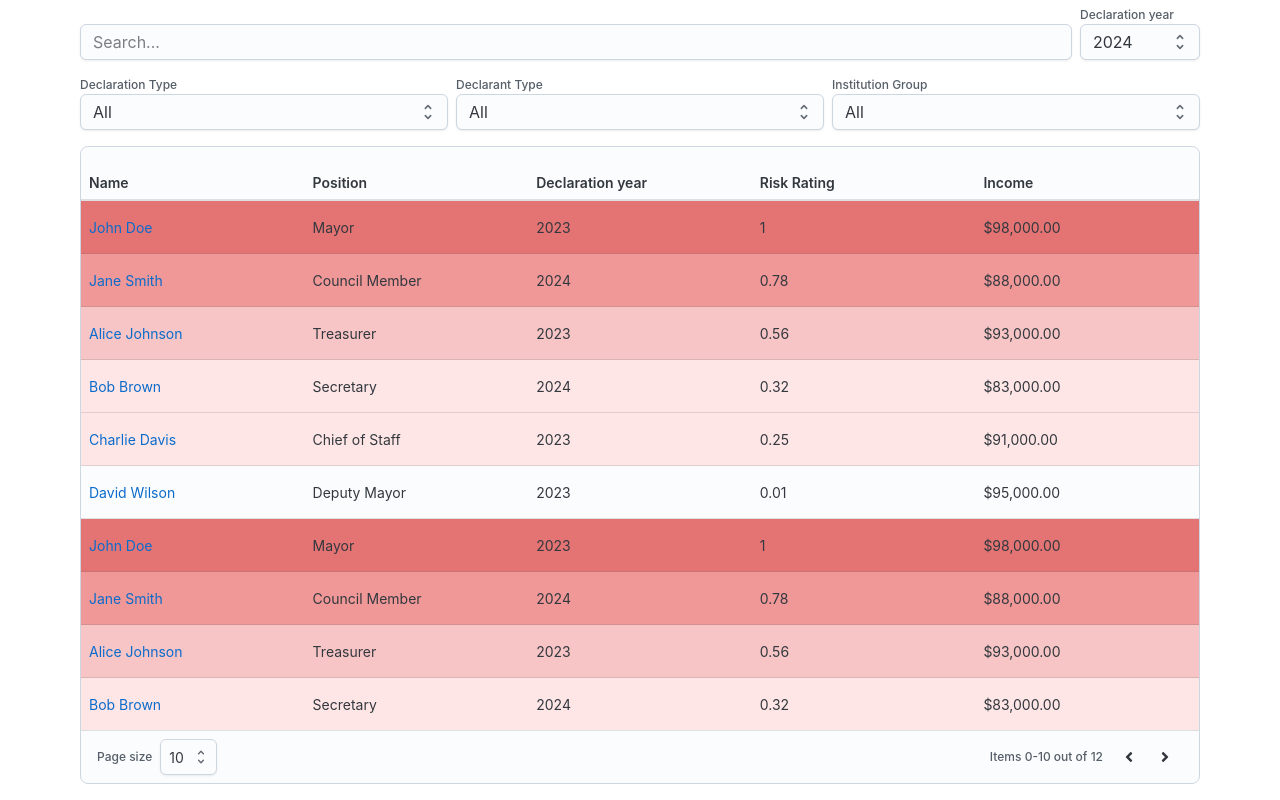
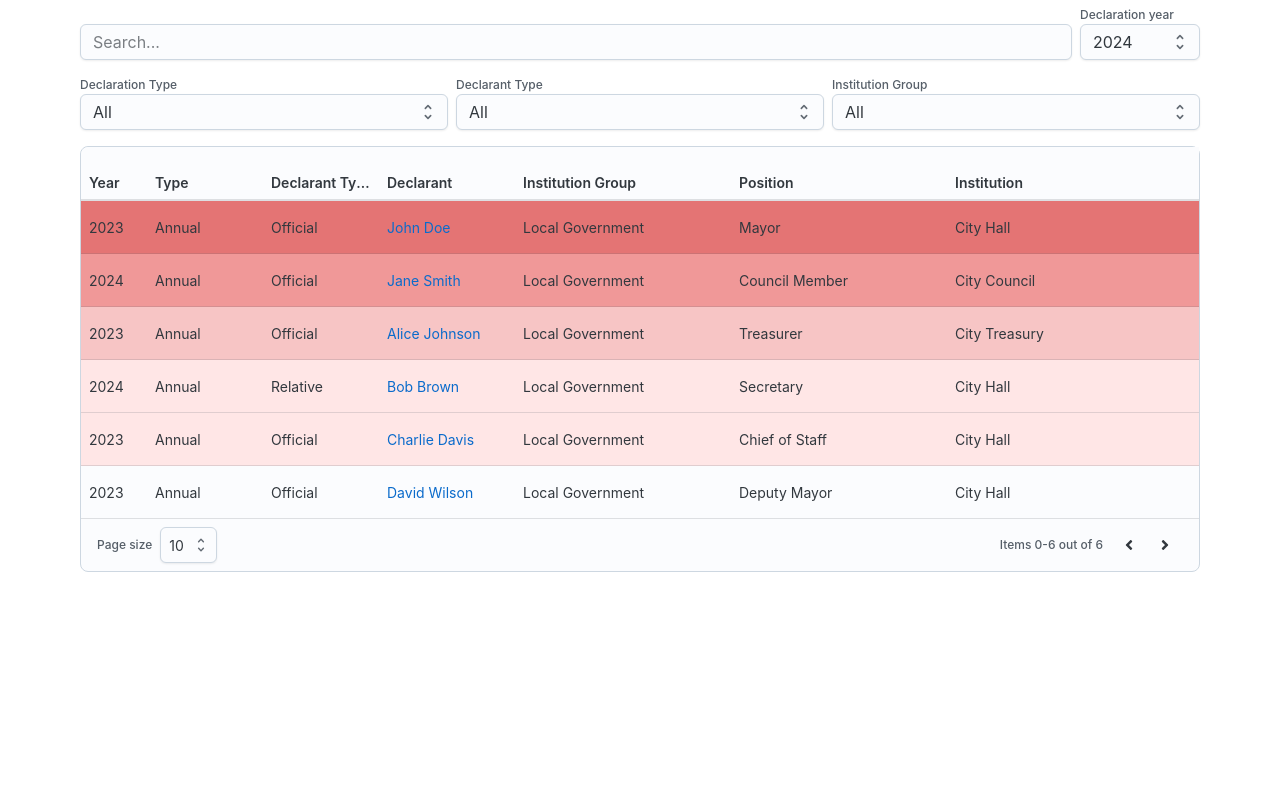
Before and after one commit to watsondoc/anti-corruption-hackathon, a React (Vite) app in the folder aras-client/: page /declarations in a window 1280 px wide. Shown: the part 400-1200 px from the top of the page. After the commit the page ends 988 px from the top, so only its background shows below. Built offline with nearby package versions, Linux system fonts and the light colour scheme.

Commit message:
updated columns in declarations table to match actual data

```diff
--- a/aras-client/src/pages/declarations.tsx
+++ b/aras-client/src/pages/declarations.tsx
@@ -28,9 +28,17 @@ import debounce from "debounce";
 
 interface Declaration {
   id: string;
-  name: string;
+
+  year: string;
+  type: string;
+
+  declarantType: string;
+  declarant: string;
+
   position: string;
-  declarationDate: string;
+  institutionGroup: string;
+  institution: string;
+
   risk: number;
   income: number;
 }
@@ -38,97 +46,73 @@ interface Declaration {
 const data: Declaration[] = [
   {
     id: "1",
-    name: "John Doe",
+    year: "2023",
+    type: "Annual",
+    declarantType: "Official",
+    declarant: "John Doe",
     position: "Mayor",
-    declarationDate: "2023",
+    institutionGroup: "Local Government",
+    institution: "City Hall",
     risk: 1,
     income: 98000,
   },
   {
     id: "2",
-    name: "Jane Smith",
+    year: "2024",
+    type: "Annual",
+    declarantType: "Official",
+    declarant: "Jane Smith",
     position: "Council Member",
-    declarationDate: "2024",
+    institutionGroup: "Local Government",
+    institution: "City Council",
     risk: 0.78,
     income: 88000,
   },
   {
     id: "3",
-    name: "Alice Johnson",
+    year: "2023",
+    type: "Annual",
+    declarantType: "Official",
+    declarant: "Alice Johnson",
     position: "Treasurer",
-    declarationDate: "2023",
+    institutionGroup: "Local Government",
+    institution: "City Treasury",
     risk: 0.56,
     income: 93000,
   },
   {
     id: "4",
-    name: "Bob Brown",
+    year: "2024",
+    type: "Annual",
+    declarantType: "Relative",
+    declarant: "Bob Brown",
     position: "Secretary",
-    declarationDate: "2024",
+    institutionGroup: "Local Government",
+    institution: "City Hall",
     risk: 0.32,
     income: 83000,
   },
   {
     id: "5",
-    name: "Charlie Davis",
+    year: "2023",
+    type: "Annual",
+    declarantType: "Official",
+    declarant: "Charlie Davis",
     position: "Chief of Staff",
-    declarationDate: "2023",
+    institutionGroup: "Local Government",
+    institution: "City Hall",
     risk: 0.25,
     income: 91000,
   },
   {
     id: "6",
-    name: "David Wilson",
+    year: "2023",
+    type: "Annual",
+    declarantType: "Official",
+    declarant: "David Wilson",
     position: "Deputy Mayor",
-    declarationDate: "2023",
-    risk: 0.01,
-    income: 95000,
-  },
-  {
-    id: "11",
-    name: "John Doe",
-    position: "Mayor",
-    declarationDate: "2023",
-    risk: 1,
-    income: 98000,
-  },
-  {
-    id: "12",
-    name: "Jane Smith",
-    position: "Council Member",
-    declarationDate: "2024",
-    risk: 0.78,
-    income: 88000,
-  },
-  {
-    id: "13",
-    name: "Alice Johnson",
-    position: "Treasurer",
-    declarationDate: "2023",
-    risk: 0.56,
-    income: 93000,
-  },
-  {
-    id: "14",
-    name: "Bob Brown",
-    position: "Secretary",
-    declarationDate: "2024",
-    risk: 0.32,
-    income: 83000,
-  },
-  {
-    id: "15",
-    name: "Charlie Davis",
-    position: "Chief of Staff",
-    declarationDate: "2023",
-    risk: 0.25,
-    income: 91000,
-  },
-  {
-    id: "16",
-    name: "David Wilson",
-    position: "Deputy Mayor",
-    declarationDate: "2023",
+    institutionGroup: "Local Government",
+    institution: "City Hall",
     risk: 0.01,
     income: 95000,
   },
@@ -137,8 +121,23 @@ const data: Declaration[] = [
 const columnHelper = createColumnHelper<Declaration>();
 
 const columns = [
-  columnHelper.accessor("name", {
-    header: "Name",
+  columnHelper.accessor("year", {
+    header: "Year",
+    cell: (info) => info.getValue(),
+    size: 50,
+  }),
+  columnHelper.accessor("type", {
+    header: "Type",
+    cell: (info) => info.getValue(),
+    size: 100,
+  }),
+  columnHelper.accessor("declarantType", {
+    header: "Declarant Type",
+    cell: (info) => info.getValue(),
+    size: 100,
+  }),
+  columnHelper.accessor("declarant", {
+    header: "Declarant",
     cell: ({ cell, row }) => {
       return (
         <Link component={RouterLink} to={`/declarations/${row.original.id}`}>
@@ -146,22 +145,32 @@ const columns = [
         </Link>
       );
     },
+    size: 120,
+  }),
+  columnHelper.accessor("institutionGroup", {
+    header: "Institution Group",
+    cell: (info) => info.getValue(),
+    size: 200,
   }),
   columnHelper.accessor("position", {
     header: "Position",
     cell: (info) => info.getValue(),
+    size: 200,
   }),
-  columnHelper.accessor("declarationDate", {
-    header: "Declaration year",
+  columnHelper.accessor("institution", {
+    header: "Institution",
     cell: (info) => info.getValue(),
+    size: 250,
   }),
   columnHelper.accessor("risk", {
     header: "Risk Rating",
     cell: (risk) => risk.getValue(),
+    size: 100,
   }),
   columnHelper.accessor("income", {
     header: "Income",
     cell: (income) => formatCurrency(income.getValue()),
+    size: 100
   }),
 ];
 
```
